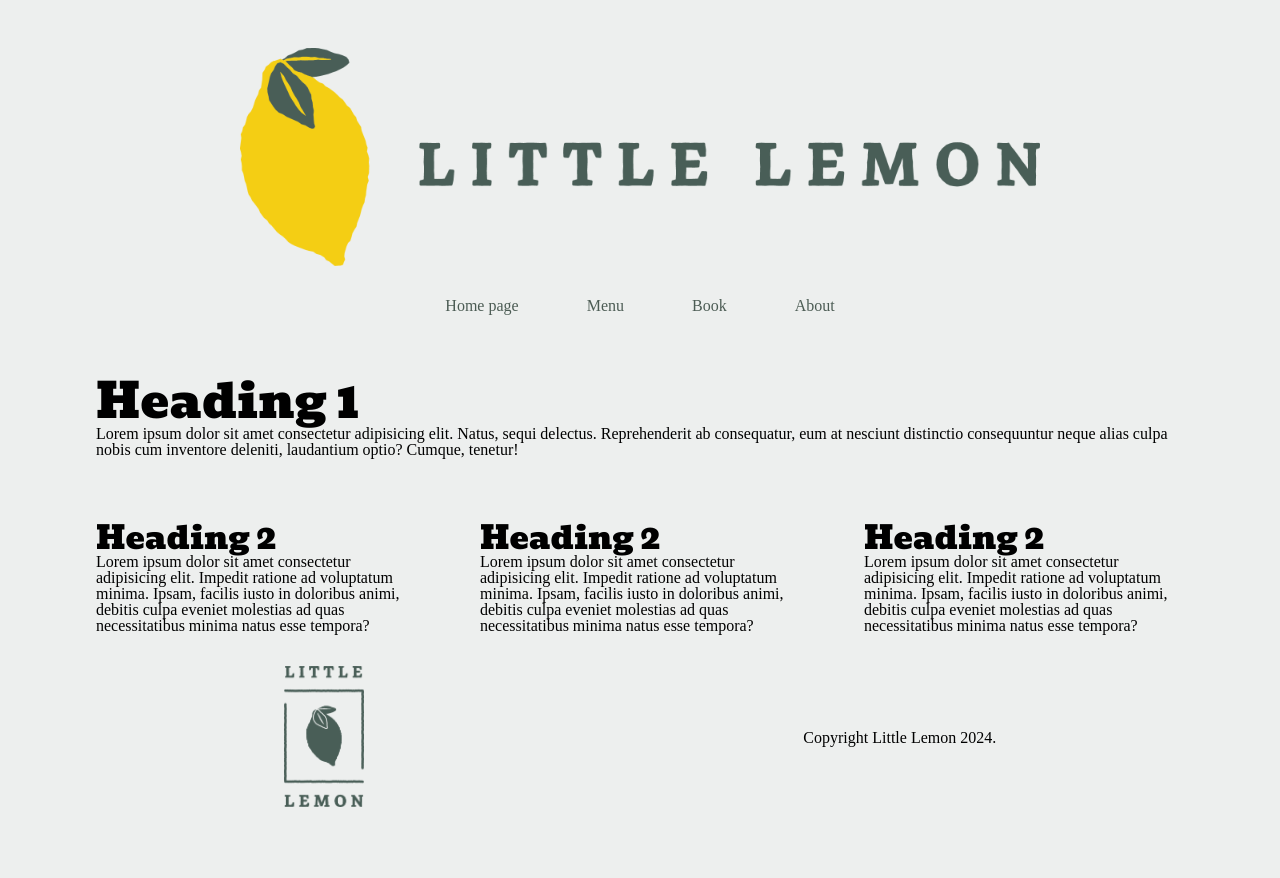
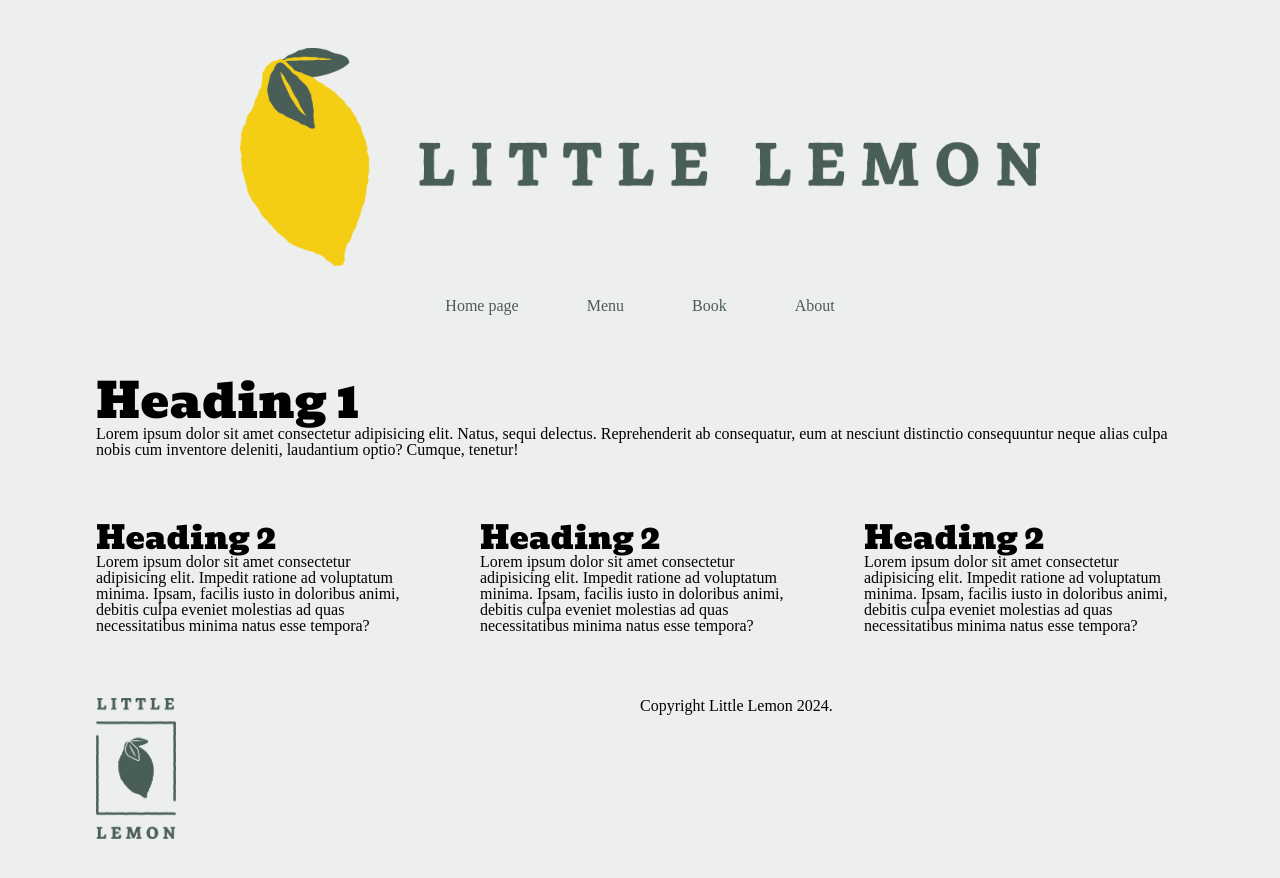
Before and after one commit to eprahoje/little-lemon-website, a plain HTML site: page index.html in a window 1280 px wide. Drawn offline with Linux system fonts and the light colour scheme; a web font is replaced by a local one.

Commit message:
Corrigindo espaçamento do footer

```diff
--- a/css/styles.css
+++ b/css/styles.css
@@ -51,13 +51,12 @@ article {
 
 footer {
     display: flex;
-    justify-content: space-around;
-    align-items: center;
+    padding: 2rem;
 }
 
-/* footer div {
+footer div {
     flex: 1;
-} */
+}
 
 footer img {
     width: 5rem;
```
